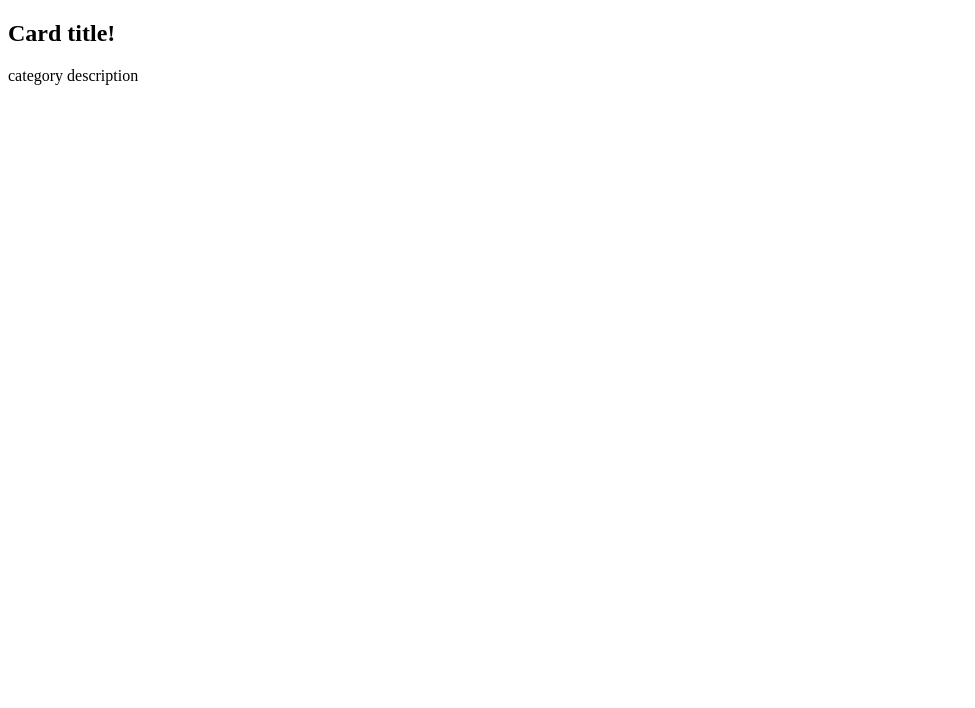
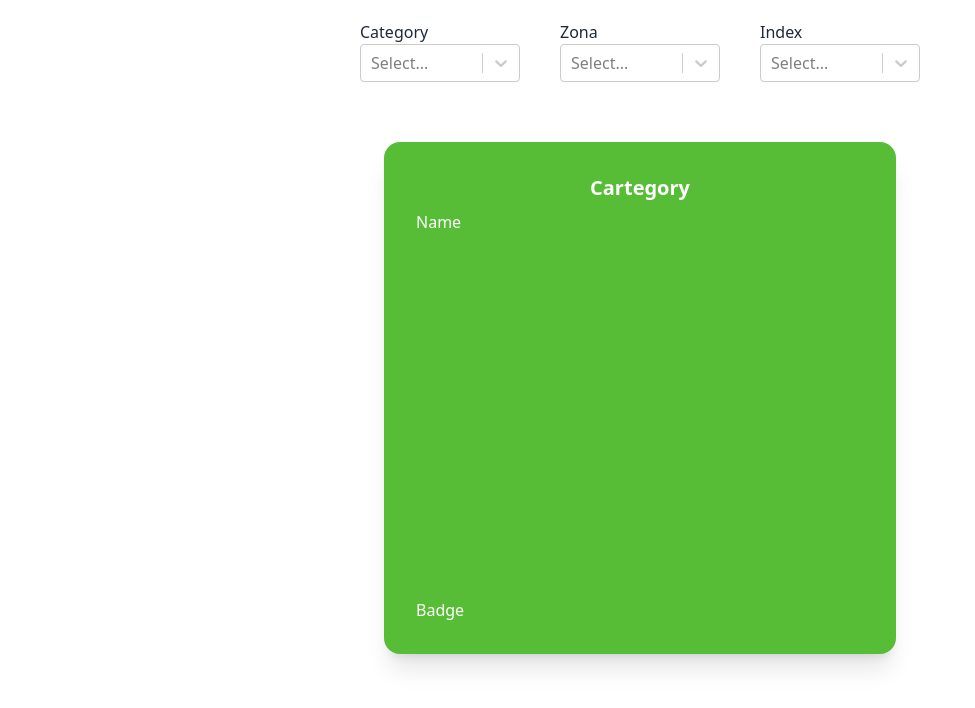
Before and after one commit to michaelito80us/BCN-slow-index-client, a React (Vite) app: page /main in a window 1280 px wide. Shown: the top 708 px of the page, without its empty margins (0-975 px from the left). Built offline with nearby package versions, Linux system fonts and the light colour scheme.

Commit message:
button, card and button added

```diff
--- a/package.json
+++ b/package.json
@@ -15,7 +15,9 @@
   "dependencies": {
     "react": "^18.2.0",
     "react-dom": "^18.2.0",
-    "react-router-dom": "^6.18.0"
+    "react-router": "^6.18.0",
+    "react-router-dom": "^6.18.0",
+    "react-select": "^5.8.0"
   },
   "devDependencies": {
     "@types/react": "^18.2.15",
--- /dev/null
+++ b/src/App.jsx
@@ -0,0 +1,14 @@
+import React from "react";
+import Button from "./components/Button";
+import Card from "./components/Card";
+
+const App = () => {
+  return (
+    <div>
+      <Button />
+      <Card />
+    </div>
+  );
+};
+
+export default App;
--- /dev/null
+++ b/src/components/Badge.jsx
@@ -0,0 +1,11 @@
+
+
+const Badge = () => {
+  return (
+    <div>
+      <h1>Badge</h1>
+    </div>
+  )
+}
+
+export default Badge
--- /dev/null
+++ b/src/components/Button.jsx
@@ -0,0 +1,43 @@
+import React, { useState } from "react";
+import Select from "react-select";
+
+const options = [
+  { value: "district", label: "district" },
+  { value: "district1", label: "district1" },
+  { value: "district", label: "district" },
+];
+
+const Button = () => {
+  const [selectedOption, setSelectedOption] = useState(null);
+
+  return (
+    <div div className="flex justify-center">
+      <div className="w-40 m-5">
+        <span className=" flex ">Category</span>
+        <Select
+          defaultValue={selectedOption}
+          onChange={setSelectedOption}
+          options={options}
+        />
+      </div>
+      <div className="w-40 m-5">
+        <span className=" flex ">Zona</span>
+        <Select
+          defaultValue={selectedOption}
+          onChange={setSelectedOption}
+          options={options}
+        />
+      </div>
+      <div className="w-40 m-5">
+        <span className=" flex ">Index</span>
+        <Select
+          defaultValue={selectedOption}
+          onChange={setSelectedOption}
+          options={options}
+        />
+      </div>
+    </div>
+  );
+};
+
+export default Button;
--- /dev/null
+++ b/src/components/Card.jsx
@@ -0,0 +1,16 @@
+import React from "react";
+import Badge from "./Badge";
+
+const Card = () => {
+  return (
+    <div className="card w-[32rem] h-[32rem] bg-primary text-white shadow-xl flex  m-auto mt-10">
+      <div className="card-body">
+        <h2 className="card-title flex justify-center">Cartegory</h2>
+        <p>Name</p>
+        <Badge/>
+      </div>
+    </div>
+  );
+};
+
+export default Card;
--- a/src/components/cards.jsx
+++ /dev/null
@@ -1,16 +0,0 @@
-import React from "react";
-
-function Cards() {
-  return (
-    <div>
-      <div className="card w-96 bg-primary text-primary-content">
-        <div className="card-body">
-          <h2 className="card-title">Card title!</h2>
-          <p>category description</p>
-        </div>
-      </div>
-    </div>
-  );
-}
-
-export default Cards;
--- a/src/main.jsx
+++ b/src/main.jsx
@@ -1,11 +1,10 @@
-import React from 'react'
-import ReactDOM from 'react-dom/client'
-import Cards from './components/cards'
+import React, { StrictMode } from "react";
+import ReactDOM from "react-dom/client";
+import App from "./App";
+import "./index.css";
 
-
-
-ReactDOM.createRoot(document.getElementById('root')).render(
-  <React.StrictMode>
-    <Cards />
-  </React.StrictMode>,
-)
+ReactDOM.createRoot(document.getElementById("root")).render(
+  <StrictMode>
+    <App />
+  </StrictMode>,
+);
--- a/tailwind.config.js
+++ b/tailwind.config.js
@@ -2,18 +2,13 @@
 export default {
   content: ["./index.html", "./src/**/*.{js,ts,jsx,tsx,html}"],
   theme: {
-    colors: {
-      primary: "#57BD36",
-      secondary: "#394648",
-      accent: "#CBAC88",
-    },
     extend: {
-      color: {
+      colors: {
         primary: "#57BD36",
         secondary: "#394648",
         accent: "#CBAC88",
       },
     },
   },
-  plugins: [],
+  plugins: [require("daisyui")],
 };
```
Also changed, not shown: 1 other file (tests, documents, lock files or other folders).
